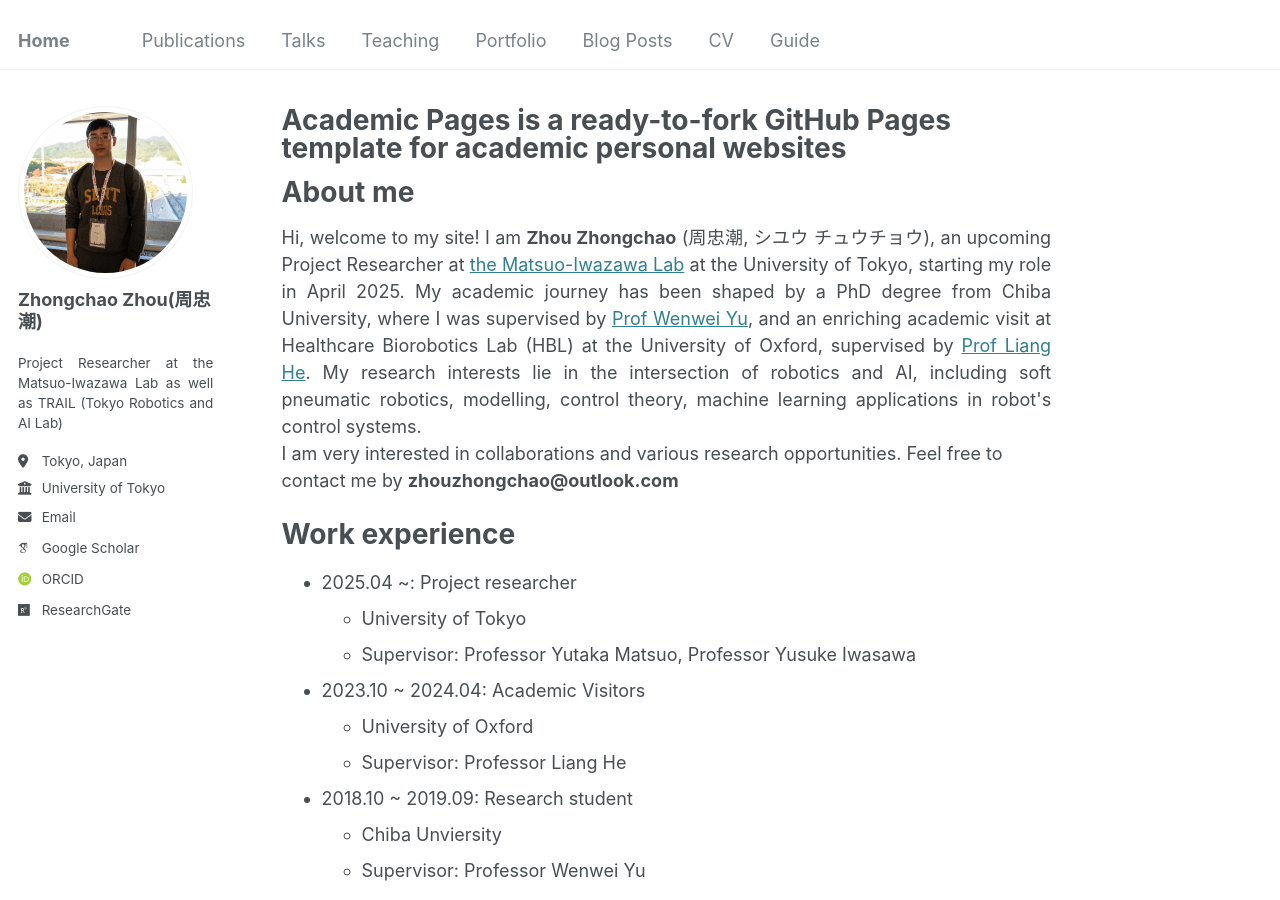
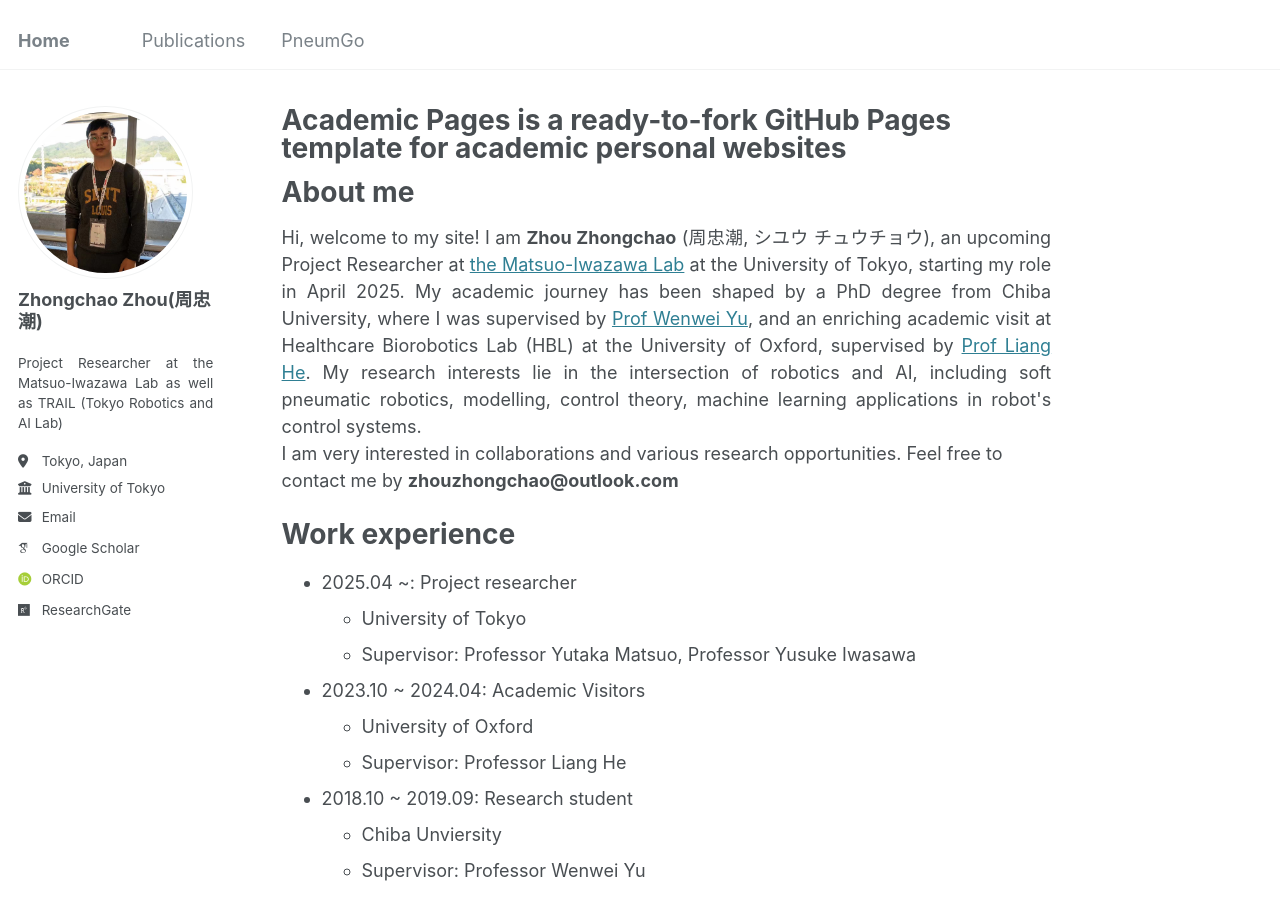
Before and after one commit to zhouzhongchao/zhouzhongchao, a Jekyll site: the page built from _pages/about.md, in a window 1280 px wide and 900 px high. Built offline with Jekyll 4.4.1, drawn with Linux system fonts in a browser that asks for light colours; some web fonts are replaced; part of the change alters nothing that is shown.

Commit message:
Update navigation.yml

```diff
--- a/_data/navigation.yml
+++ b/_data/navigation.yml
@@ -8,20 +8,20 @@ main:
   - title: "Publications"
     url: /publications/
 
-  - title: "Talks"
+  - title: "PneumGo"
     url: /talks/
 
-  - title: "Teaching"
-    url: /teaching/
+  # - title: "Teaching"
+  #   url: /teaching/
 
-  - title: "Portfolio"
-    url: /portfolio/
+  # - title: "Portfolio"
+  #   url: /portfolio/
 
-  - title: "Blog Posts"
-    url: /year-archive/
+  # - title: "Blog Posts"
+  #   url: /year-archive/
 
-  - title: "CV"
-    url: /cv/
+  # - title: "CV"
+  #   url: /cv/
 
-  - title: "Guide"
-    url: /markdown/
+  # - title: "Guide"
+  #   url: /markdown/
```
